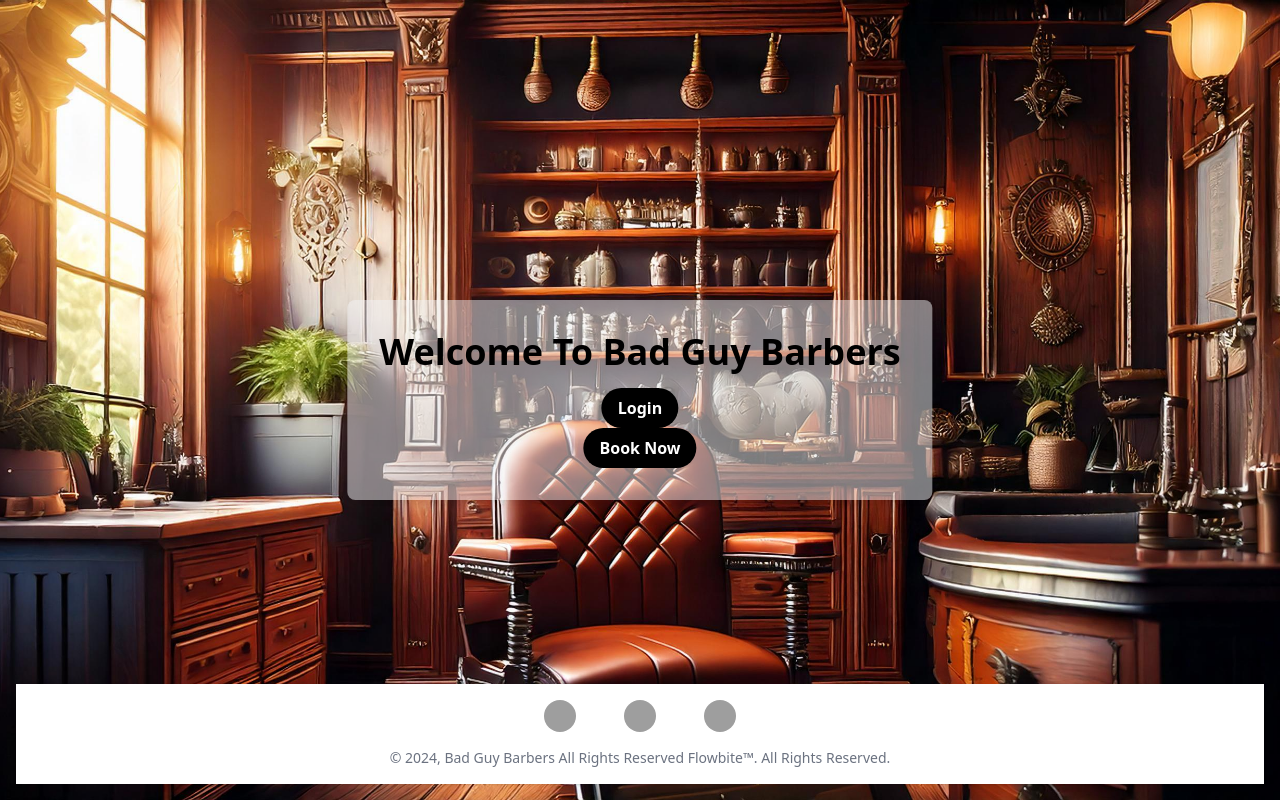
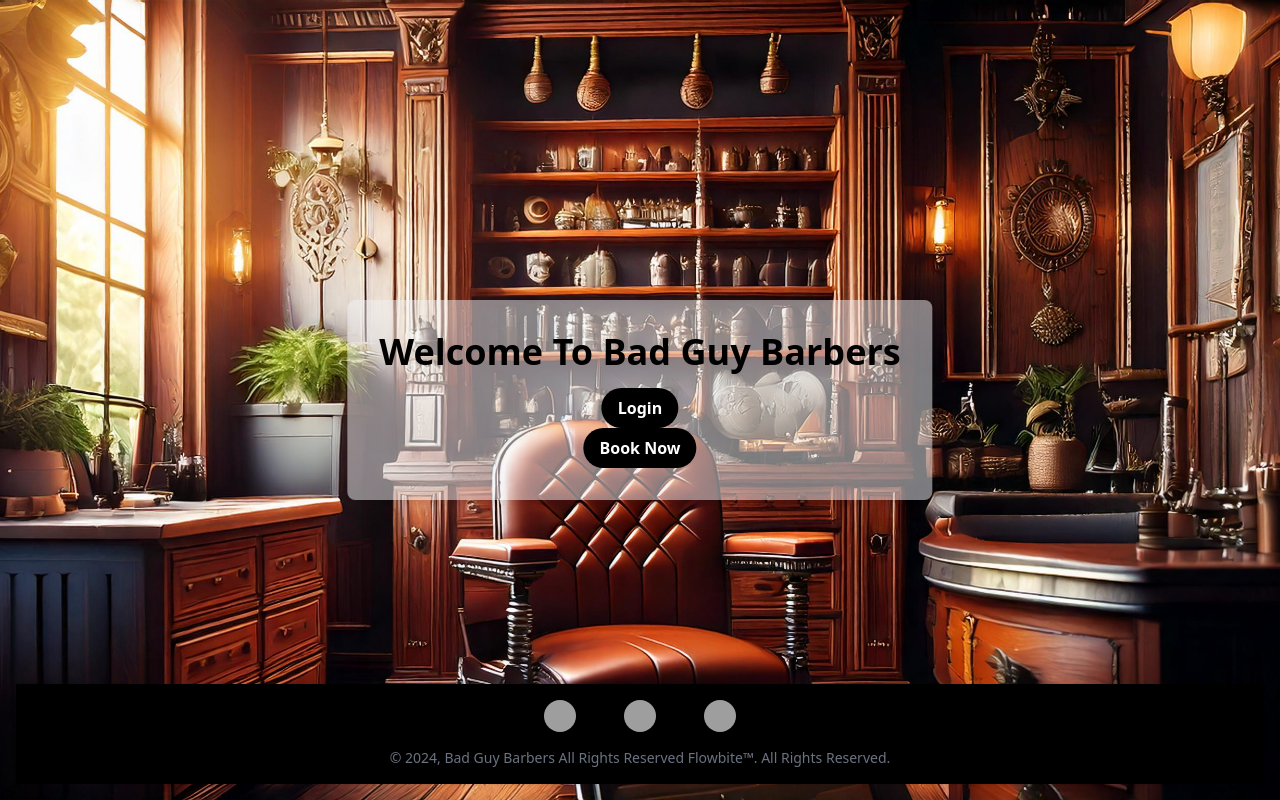
Before and after one commit to Tonyf6/BadGuyBarbers-Client, a React (Vite) app in the folder final-project/: page / in a window 1280 px wide. Built offline with nearby package versions, Linux system fonts and the light colour scheme; grey boxes are pictures that could not be loaded.

Commit message:
First Push

```diff
--- a/final-project/src/components/LandingPage.tsx
+++ b/final-project/src/components/LandingPage.tsx
@@ -39,7 +39,7 @@
   </div>
 </footer> */}
 
-<footer className="absolute bottom-0 left-0 right-0 bg-white  shadow m-4 dark:bg-gray-800">
+<footer className="absolute bottom-0 left-0 right-0 bg-black  shadow m-4 dark:bg-gray-800">
   <div className="w-full mx-auto max-w-screen-xl p-4 flex flex-col items-center gap-4">
     {/* Icons with Images */}
     <div className="flex justify-center gap-12">
```
